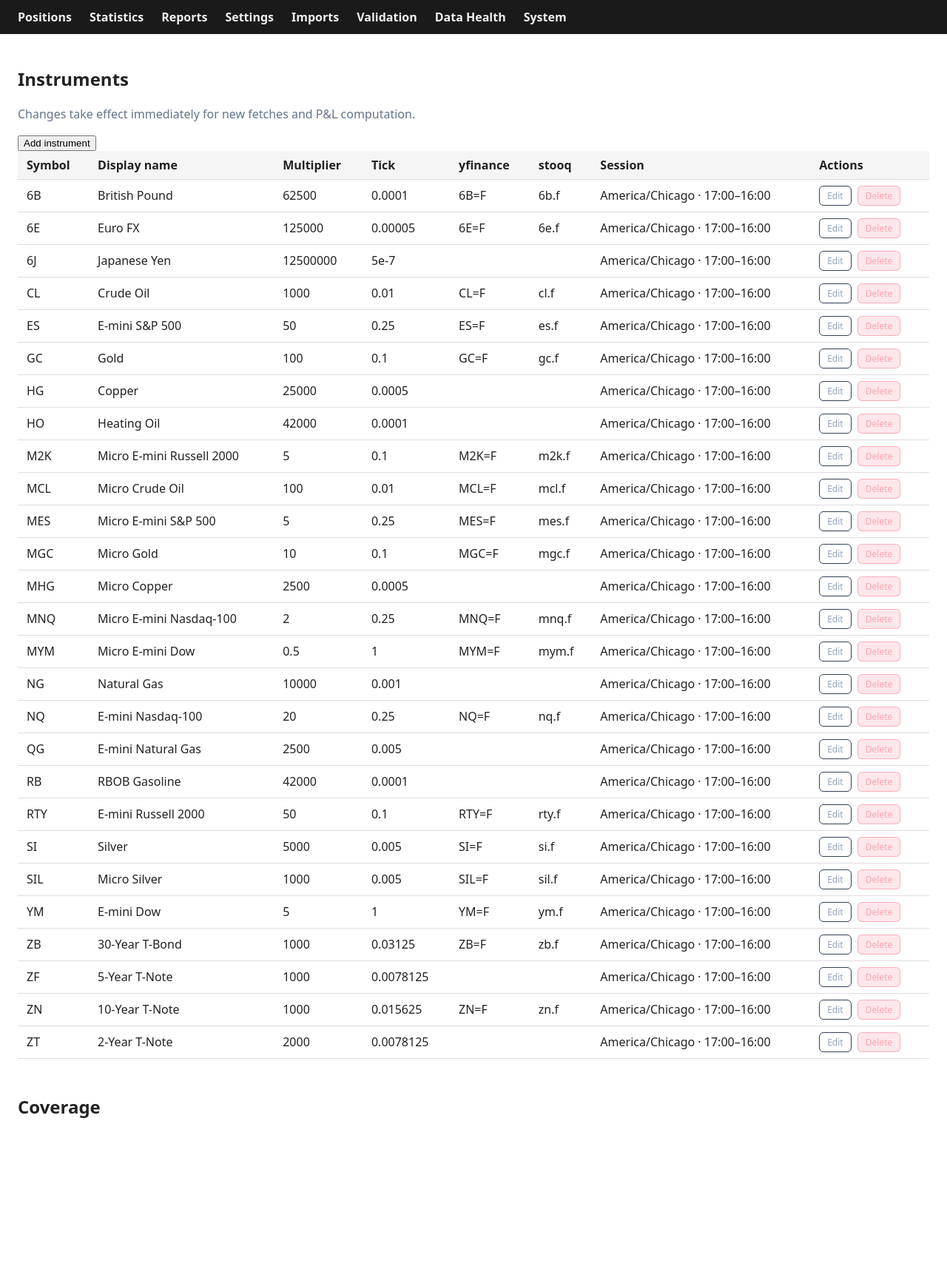
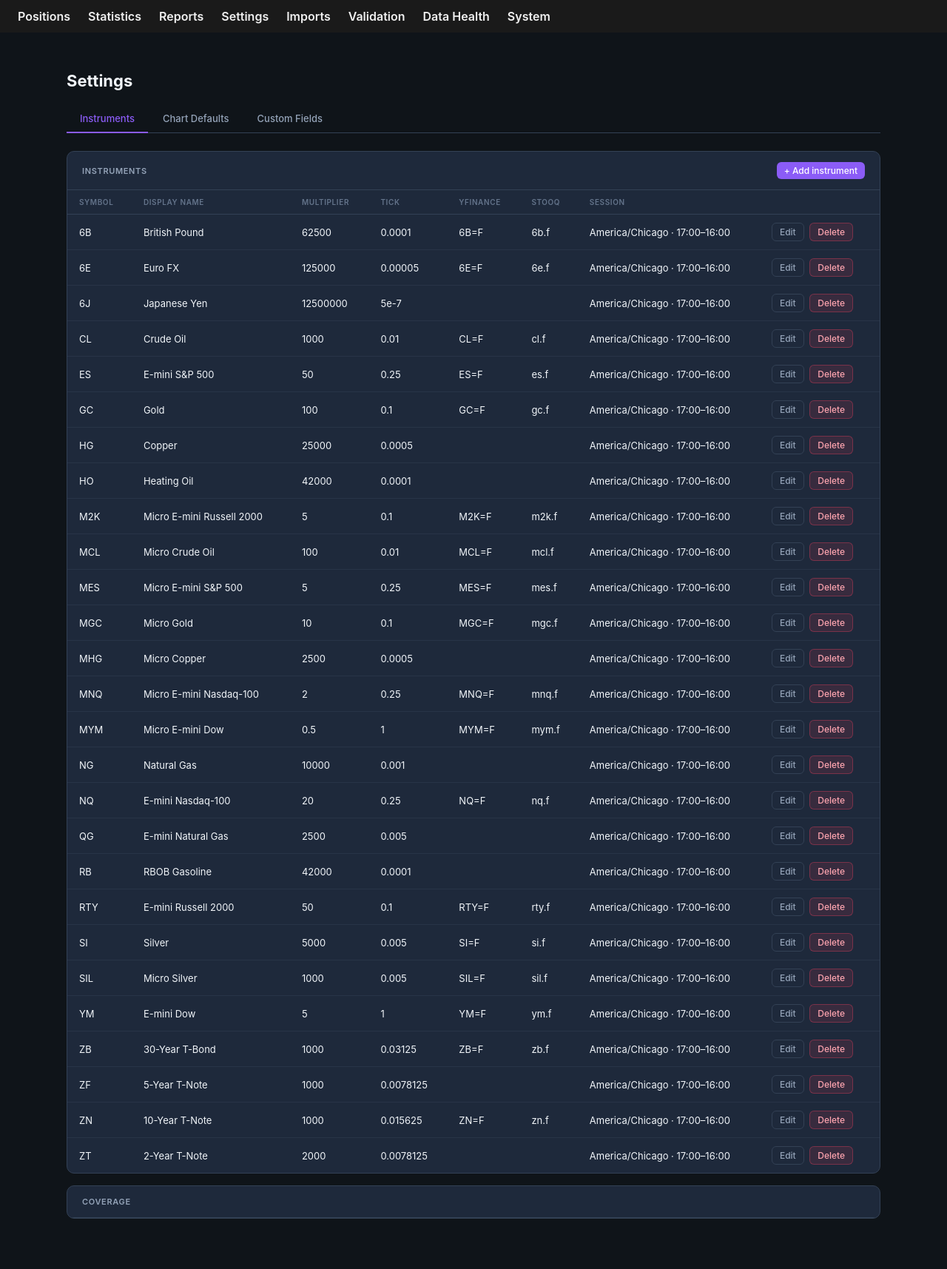
Before and after one commit to qsor27/NinjaFuturesLogger, a Flask app: page /settings/instruments in a window 1280 px wide. Shown: the whole page at 74% size. Before the commit the page ends 1511 px from the top, so only its background shows below. Run offline with Flask 3, Linux system fonts and the light colour scheme; data that the repository does not hold is empty; parts of the project's set-up code (start-up, migrations or seed data) failed here and were passed over.

Commit message:
style(settings): dark theme for instruments settings page

```diff
--- a/templates/settings_instruments.html
+++ b/templates/settings_instruments.html
@@ -1,20 +1,40 @@
 {% extends "base.html" %}
 {% block content %}
-<section class="settings-page" id="settings-instruments" data-endpoint="/api/config/instruments">
-  <h1>Instruments</h1>
-  <p class="muted">Changes take effect immediately for new fetches and P&amp;L computation.</p>
-  <div class="instruments-toolbar">
-    <button id="new-instrument-btn" type="button">Add instrument</button>
+<div class="settings-shell" id="settings-instruments" data-endpoint="/api/config/instruments">
+
+  <div class="settings-page-header">
+    <h1>Settings</h1>
   </div>
-  <table class="instruments-table">
+
+  <nav class="settings-tabs">
+    <a href="/settings/instruments" class="settings-tab active">Instruments</a>
+    <a href="/settings/chart" class="settings-tab">Chart Defaults</a>
+    <a href="/settings/custom-fields" class="settings-tab">Custom Fields</a>
+  </nav>
+
+  <div class="card">
+    <div class="card-header">
+      <span class="card-title">Instruments</span>
+      <button id="new-instrument-btn" type="button" class="btn btn-accent btn-sm">+ Add instrument</button>
+    </div>
+    <table class="dark-table instruments-table">
       <thead>
         <tr>
           <th>Symbol</th><th>Display name</th><th>Multiplier</th><th>Tick</th>
-        <th>yfinance</th><th>stooq</th><th>Session</th><th>Actions</th>
+          <th>yfinance</th><th>stooq</th><th>Session</th><th></th>
         </tr>
       </thead>
       <tbody id="instruments-tbody"></tbody>
     </table>
+  </div>
+
+  <div class="card">
+    <div class="card-header">
+      <span class="card-title">Coverage</span>
+    </div>
+    <div id="coverage-rows"></div>
+  </div>
+
   <dialog id="instrument-dialog">
     <form id="instrument-form" method="dialog">
       <h2 id="dialog-title">Edit instrument</h2>
@@ -33,13 +53,12 @@
         <label>Break end <input name="session_break_end" placeholder="HH:MM"></label>
       </fieldset>
       <div class="dialog-actions">
-        <button type="button" id="dialog-cancel">Cancel</button>
-        <button type="submit">Save</button>
+        <button type="button" id="dialog-cancel" class="btn btn-ghost">Cancel</button>
+        <button type="submit" class="btn btn-accent">Save</button>
       </div>
     </form>
   </dialog>
-  <h2 style="margin-top:2em">Coverage</h2>
-  <div id="coverage-rows"></div>
-</section>
+
+</div>
 <script type="module" src="{{ url_for('static', filename='js/settings_instruments.js') }}"></script>
 {% endblock %}
```
Lines whose indentation alone changed are shown as unchanged.
